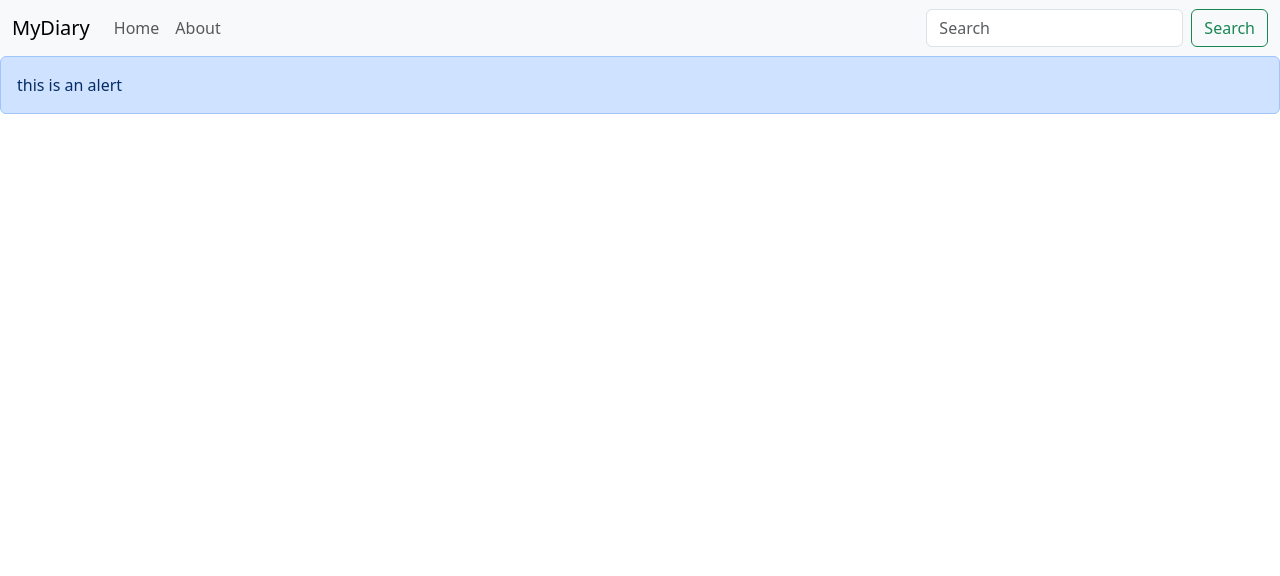
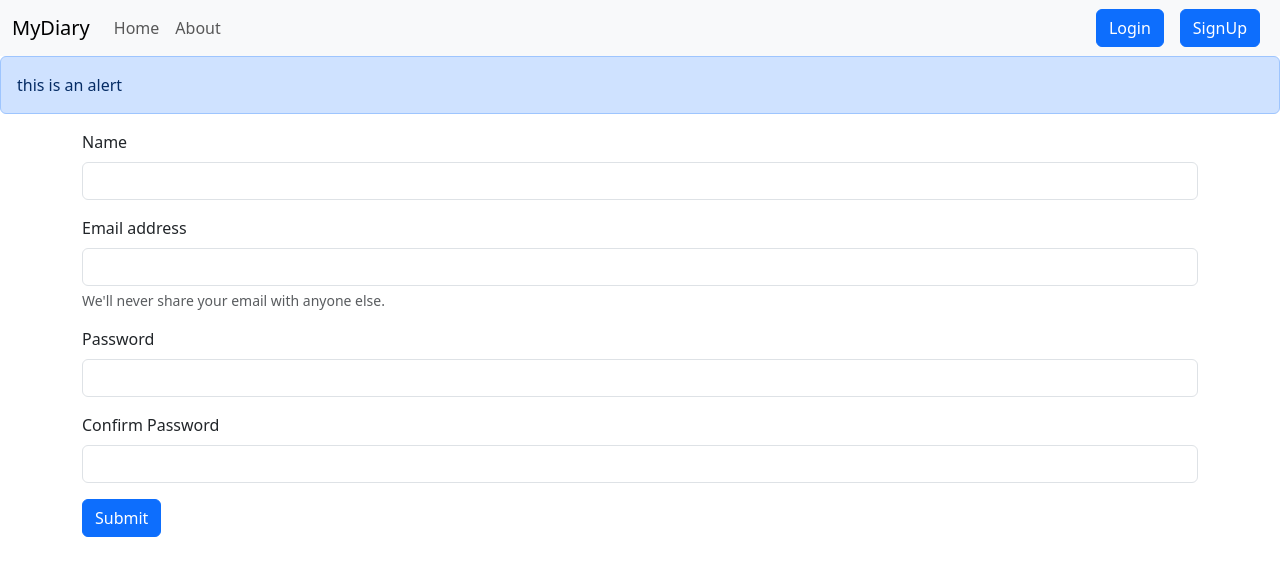
Before and after one commit to DeveshSawale/myDiary, a React (Create React App) app: page /signup in a window 1280 px wide. Shown: the top 576 px of the page. Built offline with nearby package versions, Linux system fonts and the light colour scheme.

Commit message:
Added login and signup

```diff
--- a/src/App.js
+++ b/src/App.js
@@ -7,6 +7,8 @@
 import Navbar from "./components/Navbar"
 import Home from "./components/Home"
 import About from "./components/About"
+import Login from "./components/Login"
+import Signup from "./components/Signup"
 import NoteState from './context/notes/NoteState';
 import Alert from './components/Alert';
 
@@ -21,6 +23,8 @@
             <Routes>
               <Route exact path="/" element={<Home />} />
               <Route exact path="/about" element={<About />} />
+              <Route exact path="/login" element={<Login />} />
+              <Route exact path="/signup" element={<Signup />} />
             </Routes>
           </div>
         </Router>
--- /dev/null
+++ b/src/components/Login.js
@@ -0,0 +1,51 @@
+
+import React, { useState } from 'react'
+import {useNavigate} from 'react-router-dom'
+
+const Login = () => {
+    const [credentials,setCredentials] = useState({email : "", password : ""});
+    let navigate = useNavigate()
+    const handleSubmit = async(e) => {
+
+        e.preventDefault()
+
+        const response = await fetch("http://localhost:5000/api/auth/login",{
+            method : 'POST',
+            headers : {
+              'Content-Type': 'application/json',
+            },
+            body : JSON.stringify({email: credentials.email,password : credentials.password})
+          })
+          const json = await response.json();
+          console.log(json);
+          if(json.success){
+            localStorage.setItem('token', json.token);
+            navigate("/");
+          }
+          else{
+            console.log("error");
+          }
+
+    }
+    const OnChange = (e) => {
+        setCredentials({ ...credentials, [e.target.name]: e.target.value })
+    }
+    return (
+        <div>
+            <form onSubmit={handleSubmit}>
+                <div className="mb-3" >
+                    <label htmlFor="email" className="form-label">Email address</label>
+                    <input type="email" value={credentials.email} className="form-control" id="email"name='email' aria-describedby="emailHelp" onChange={OnChange} />
+                    <div id="emailHelp" className="form-text">We'll never share your email with anyone else.</div>
+                </div>
+                <div className="mb-3">
+                    <label htmlFor="password" className="form-label">Password</label>
+                    <input type="password" value={credentials.password} className="form-control" id="password" name = "password" onChange={OnChange} />
+                </div>
+                <button type="submit" className="btn btn-primary" >Submit</button>
+            </form>
+        </div>
+    )
+}
+
+export default Login
--- a/src/components/Navbar.js
+++ b/src/components/Navbar.js
@@ -22,8 +22,8 @@
 
             </ul>
             <form className="d-flex" role="search">
-              <input className="form-control me-2" type="search" placeholder="Search" aria-label="Search" />
-              <button className="btn btn-outline-success" type="submit">Search</button>
+              <Link className="btn btn-primary mx-2" to="/login" role="button">Login</Link>
+              <Link className="btn btn-primary mx-2" to="/signup" role="button">SignUp</Link>
             </form>
           </div>
         </div>
--- /dev/null
+++ b/src/components/Signup.js
@@ -0,0 +1,59 @@
+import React, {useState} from 'react'
+import { useNavigate } from 'react-router-dom';
+
+const Signup = () => {
+  const [credentials,setCredentials] = useState({name : "", email : "", password : "", cpassword : ""});
+  let navigate = useNavigate()
+    const handleSubmit = async(e) => {
+
+        e.preventDefault()
+        const {name,email,password,cpassword} = credentials;
+        const response = await fetch("http://localhost:5000/api/auth/createuser",{
+            method : 'POST',
+            headers : {
+              'Content-Type': 'application/json',
+            },
+            body : JSON.stringify({name,email,password})
+          })
+          const json = await response.json();
+          console.log(json);
+          if(json.success){
+            localStorage.setItem('token', json.token);
+            navigate("/");
+          }
+          else{
+            console.log("error");
+          }
+
+    }
+
+  const OnChange = (e) => {
+    setCredentials({ ...credentials, [e.target.name]: e.target.value })
+}
+  return (
+    <div>
+      <form onSubmit={handleSubmit}>
+                <div className="mb-3">
+                    <label htmlFor="name" className="form-label">Name</label>
+                    <input type="text"  className="form-control" id="name" name = "name" onChange={OnChange} />
+                </div>
+                <div className="mb-3" >
+                    <label htmlFor="email" className="form-label">Email address</label>
+                    <input type="email"  className="form-control" id="email" name='email' aria-describedby="emailHelp" onChange={OnChange} />
+                    <div id="emailHelp" className="form-text">We'll never share your email with anyone else.</div>
+                </div>
+                <div className="mb-3">
+                    <label htmlFor="password" className="form-label">Password</label>
+                    <input type="password"  className="form-control" id="password" name = "password" onChange={OnChange} required minLength={5} />
+                </div>
+                <div className="mb-3">
+                    <label htmlFor="cpassword" className="form-label">Confirm Password</label>
+                    <input type="password"  className="form-control" id="cpassword" name = "cpassword" onChange={OnChange} required minLength={5}/>
+                </div>
+                <button type="submit" className="btn btn-primary" >Submit</button>
+            </form>
+    </div>
+  )
+}
+
+export default Signup
```
